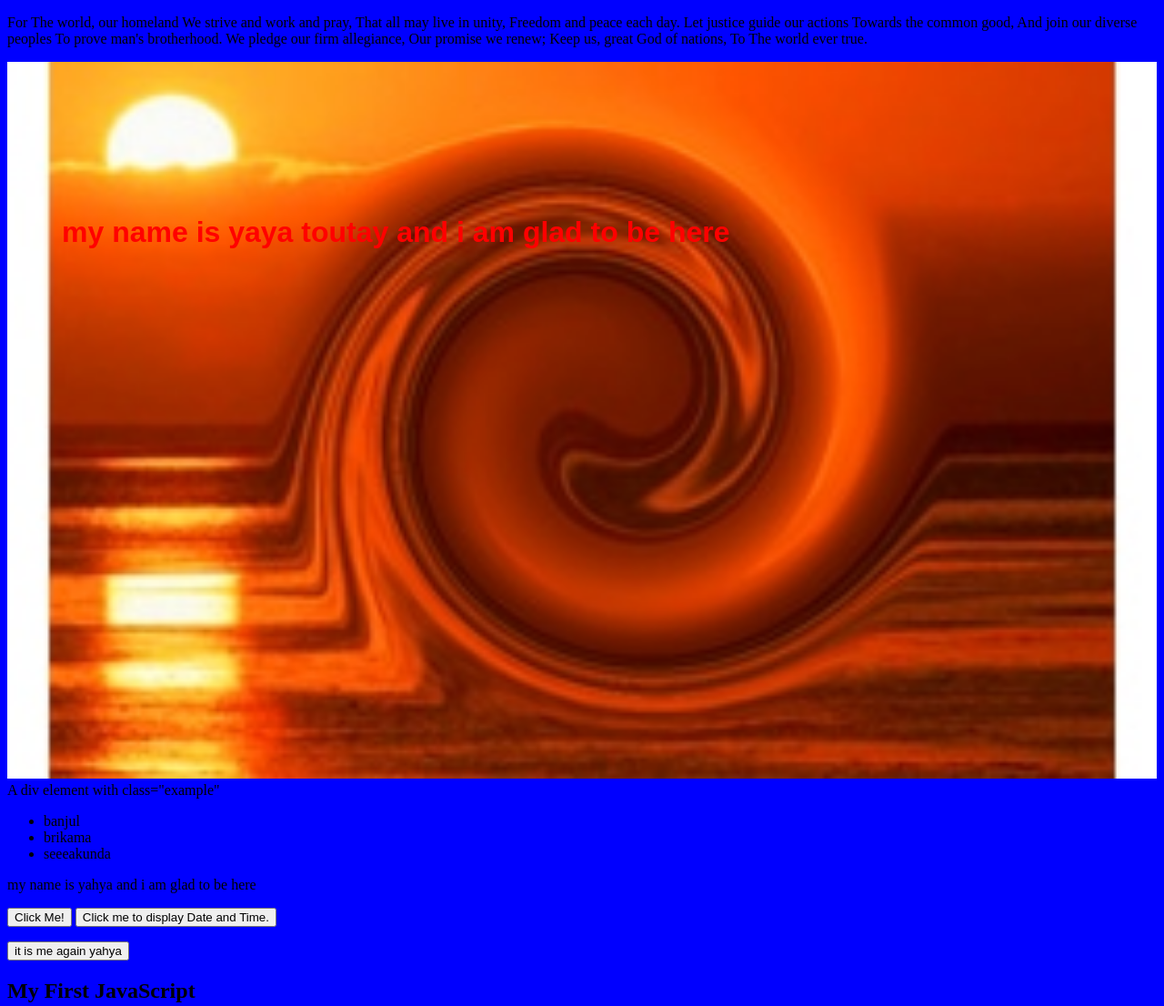
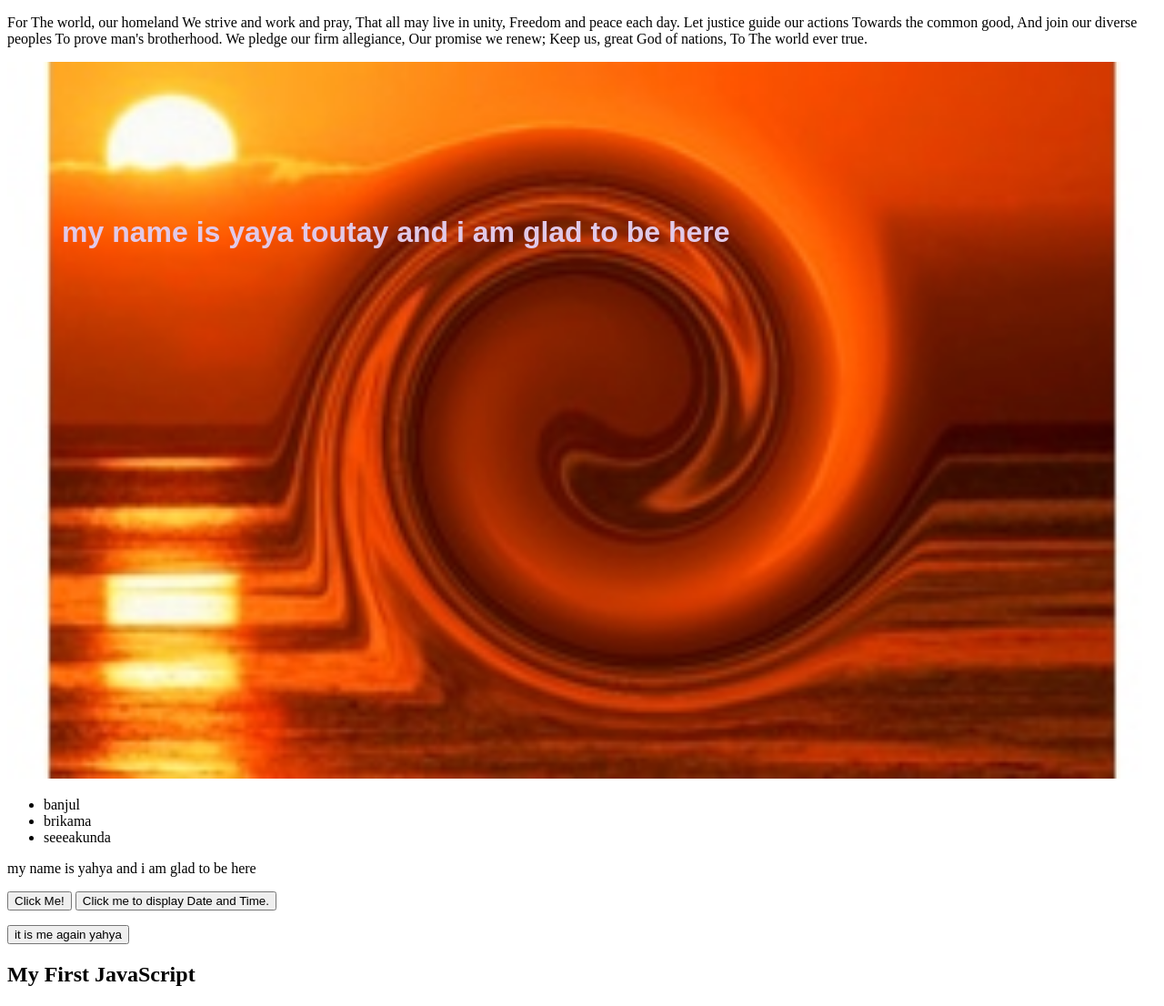
Before and after one commit to touray/yahyas-portfolio, a plain HTML site: page index.html in a window 1280 px wide. Shown: the whole page at 91% size. Drawn offline with Linux system fonts and the light colour scheme.

```diff
--- a/css/main.css
+++ b/css/main.css
@@ -1,11 +1,11 @@
   body {
-     background-color: blue;
+     background-color: white;
   }
   h1 {
      position: absolute;
      padding-top: 200px;
      padding-left: 60px;
-     color:  red;
+     color:#e1c9e8;
      font-family: Arial, Helvetica, sans-serif;
 
   }
--- a/index.html
+++ b/index.html
@@ -22,7 +22,7 @@
       To The world ever true.</p>
        <img class="yahyas-portfolio.jpg" src="yahyas-portfolio.jpg" width="100%" />
          <div class="example">
-        A div element with class="example"
+
           </div>
 
         <ul>
@@ -48,9 +48,6 @@
              <p id="demo"></p>
 
       <h2>My First JavaScript</h2>
-
-
-
   </main>
     <script src="javascript/main.js"></script>
  </body>
```
Lines whose indentation alone changed are shown as unchanged.
